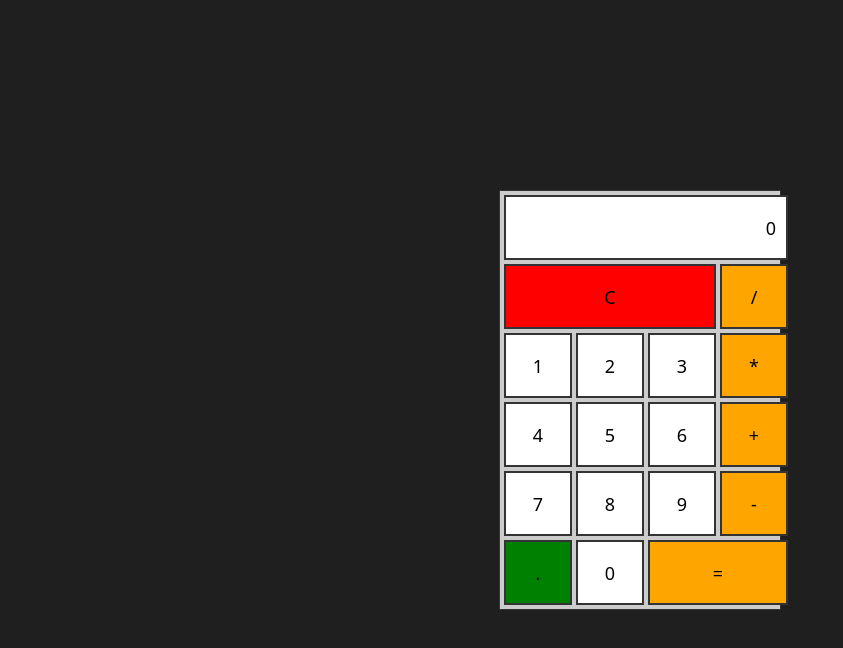
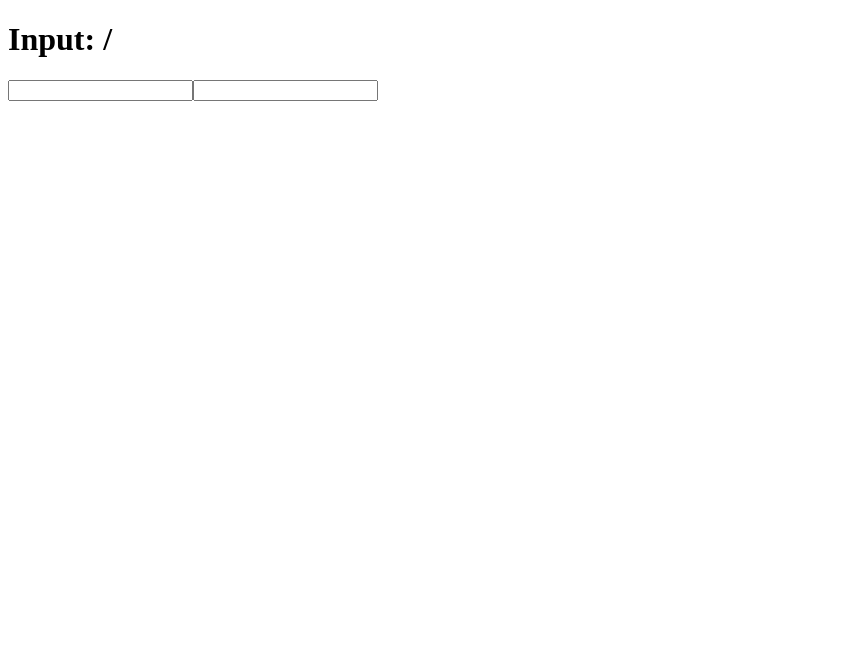
Before and after one commit to kim0hun/Inflearn_React, a React (Vite) app in the folder study/: page / in a window 1280 px wide. Shown: the top 648 px of the page, without its empty margins (0-843 px from the left). Built offline with nearby package versions, Linux system fonts and the light colour scheme.

Commit message:
126. 제어 컴포넌트 - 한 줄 입력 요소

```diff
--- a/study/src/App.tsx
+++ b/study/src/App.tsx
@@ -1,9 +1,9 @@
-import Calculator from "./compononets/Calculator";
+import Input from "./compononets/controlled/Input";
 
 export default function App() {
   return (
     <>
-      <Calculator />
+      <Input />
     </>
   );
 }
--- a/study/src/compononets/Calculator.tsx
+++ /dev/null
@@ -1,126 +0,0 @@
-import { useState } from "react";
-import CalculatorButton from "./CalculatorButton";
-import { initialData, performCalculation } from "../utils/calculatorUtils";
-
-export default function Calculator() {
-  const [calculatorState, setCalculatorState] =
-    useState<CalculatorState>(initialData);
-
-  // 'C'를 클릭했을 때 함수
-  const handleClear = () => {
-    setCalculatorState(initialData);
-  };
-
-  // "+", "-", "*" , "/", "=" 클릭했을 때 실행되는 함수
-  const handleOperator = (
-    e: React.MouseEvent<HTMLInputElement, MouseEvent>
-  ) => {
-    const operator = e.currentTarget.value;
-
-    setCalculatorState((calculatorState) => {
-      if (calculatorState.currentNumber === "" && operator)
-        return calculatorState;
-
-      const current = parseFloat(calculatorState.currentNumber);
-      if (calculatorState.previousNumber && calculatorState.operation) {
-        const prev = parseFloat(calculatorState.previousNumber);
-        const result = performCalculation(
-          prev,
-          current,
-          calculatorState.operation
-        );
-
-        return operator === "="
-          ? {
-              currentNumber: result.toString(),
-              previousNumber: "",
-              operation: null,
-              isNewNumber: true,
-            }
-          : {
-              currentNumber: "",
-              previousNumber: result.toString(),
-              operation: operator,
-              isNewNumber: true,
-            };
-      } else if (operator === "=") {
-        return { ...calculatorState, isNewNumber: true };
-      }
-      return {
-        currentNumber: "",
-        previousNumber: current.toString(),
-        operation: operator,
-        isNewNumber: true,
-      };
-    });
-  };
-
-  // 0 ~ 9 까지 클릭했을 때 실행되는 함수
-  const handleNum = (e: React.MouseEvent<HTMLInputElement, MouseEvent>) => {
-    console.log(e.currentTarget.value);
-    const value = e.currentTarget.value;
-    setCalculatorState((calculatorState) => ({
-      ...calculatorState,
-      currentNumber: calculatorState.isNewNumber
-        ? value
-        : calculatorState.currentNumber + value,
-      isNewNumber: false,
-    }));
-  };
-
-  // . 클릭했을 때 실행되는 함수
-  const handleDot = () => {
-    setCalculatorState((calculatorState) => {
-      if (calculatorState.currentNumber.includes(".")) return calculatorState;
-      return {
-        ...calculatorState,
-        currentNumber: calculatorState.currentNumber + ".",
-        isNewNumber: false,
-      };
-    });
-  };
-
-  const buttonConfigs: ButtonConfigs[] = [
-    { value: "C", className: "calc-clear", onClick: handleClear },
-    { value: "/", className: "calc-operator", onClick: handleOperator },
-    { value: "1", className: "calc-num", onClick: handleNum },
-    { value: "2", className: "calc-num", onClick: handleNum },
-    { value: "3", className: "calc-num", onClick: handleNum },
-    { value: "*", className: "calc-operator", onClick: handleOperator },
-    { value: "4", className: "calc-num", onClick: handleNum },
-    { value: "5", className: "calc-num", onClick: handleNum },
-    { value: "6", className: "calc-num", onClick: handleNum },
-    { value: "+", className: "calc-operator", onClick: handleOperator },
-    { value: "7", className: "calc-num", onClick: handleNum },
-    { value: "8", className: "calc-num", onClick: handleNum },
-    { value: "9", className: "calc-num", onClick: handleNum },
-    { value: "-", className: "calc-operator", onClick: handleOperator },
-    { value: ".", className: "calc-dot", onClick: handleDot },
-    { value: "0", className: "calc-num", onClick: handleNum },
-    { value: "=", className: "calc-result", onClick: handleOperator },
-  ];
-
-  return (
-    <>
-      <div className="bg-[#1f1f1f] flex items-center justify-center h-screen">
-        <article className="w-70.5 border border-[#333] bg-[#ccc] p-1">
-          <form
-            className="grid grid-cols-[repeat(4, 65px)] auto-rows-[65px] gap-1"
-            name="forms"
-          >
-            <input
-              type="text"
-              className="calc-input"
-              name="output"
-              readOnly
-              value={calculatorState.currentNumber}
-            />
-            {buttonConfigs.map((button) => (
-              <CalculatorButton key={button.value} {...button} />
-            ))}
-          </form>
-        </article>
-      </div>
-    </>
-  );
-}
--- a/study/src/compononets/CalculatorButton.tsx
+++ /dev/null
@@ -1,16 +0,0 @@
-export default function CalculatorButton({
-  value,
-  className,
-  onClick,
-}: ButtonConfigs) {
-  return (
-    <>
-      <input
-        type="button"
-        className={className}
-        value={value}
-        onClick={onClick}
-      />
-    </>
-  );
-}
--- /dev/null
+++ b/study/src/compononets/controlled/Input.tsx
@@ -0,0 +1,46 @@
+import { useState } from "react";
+
+export default function Input() {
+  const [input, setInput] = useState("");
+  const handleInputChange = (e: React.ChangeEvent<HTMLInputElement>) => {
+    setInput(e.target.value);
+  };
+
+  const [pw, setPw] = useState("");
+  const handlePwChange = (e: React.ChangeEvent<HTMLInputElement>) => {
+    setPw(e.target.value);
+  };
+
+  const [formState, setFormState] = useState({
+    email: "",
+    password: "",
+  });
+  const handleFormStateChange = (e: React.ChangeEvent<HTMLInputElement>) => {
+    setFormState((formState) => ({
+      ...formState,
+      [e.target.name]: e.target.value,
+    }));
+  };
+
+  return (
+    <>
+      <form>
+        <h1>
+          Input: {formState.email} / {formState.password}
+        </h1>
+        <input
+          type="text"
+          name="email"
+          value={formState.email}
+          onChange={handleFormStateChange}
+        />
+        <input
+          type="password"
+          name="password"
+          value={formState.password}
+          onChange={handleFormStateChange}
+        />
+      </form>
+    </>
+  );
+}
--- a/study/src/main.tsx
+++ b/study/src/main.tsx
@@ -1,10 +1,9 @@
 import { StrictMode } from "react";
 import { createRoot } from "react-dom/client";
-import "./styles/index.css";
 import App from "./App.tsx";
 
 createRoot(document.getElementById("root")!).render(
   <StrictMode>
     <App />
-  </StrictMode>
+  </StrictMode>,
 );
--- a/study/src/styles/index.css
+++ /dev/null
@@ -1 +0,0 @@
-@import "./tailwind.css";
--- a/study/src/styles/tailwind.css
+++ /dev/null
@@ -1,31 +0,0 @@
-@import "tailwindcss";
-
-@utility calc-btn {
-  @apply border-2 border-[#333] cursor-pointer text-lg hover:shadow-[1px_1px_2px_#333];
-}
-
-@layer components {
-  .calc-input {
-    @apply bg-white col-span-4 text-right px-2.5 calc-btn;
-  }
-
-  .calc-clear {
-    @apply bg-[red] col-span-3 calc-btn;
-  }
-
-  .calc-operator {
-    @apply bg-[orange] calc-btn;
-  }
-
-  .calc-num {
-    @apply bg-white calc-btn;
-  }
-
-  .calc-dot {
-    @apply bg-[green] calc-btn;
-  }
-
-  .calc-result {
-    @apply bg-[orange] col-span-2 calc-btn;
-  }
-}
--- a/study/src/types/props.d.ts
+++ /dev/null
@@ -1,12 +0,0 @@
-type ButtonConfigs = {
-  value: string;
-  className: string;
-  onClick: (e: React.MouseEvent<HTMLInputElement, MouseEvent>) => void;
-};
-
-type CalculatorState = {
-  currentNumber: string;
-  previousNumber: string;
-  operation: null | string;
-  isNewNumber: boolean;
-};
--- a/study/src/utils/calculatorUtils.ts
+++ /dev/null
@@ -1,26 +0,0 @@
-
-export const performCalculation = (
-  prev: number,
-  current: number,
-  operation: string
-) => {
-  switch (operation) {
-    case "+":
-      return prev + current;
-    case "-":
-      return prev - current;
-    case "*":
-      return prev * current;
-    case "/":
-      return prev / current;
-    default:
-      return current;
-  }
-};
-
-export const initialData: CalculatorState = {
-  currentNumber: "0", // 현재 입력 표시되는 숫자
-  previousNumber: "", // 이전에 입력된 숫자
-  operation: null, // 현재 선택된 연산자("+", "-", "/", "*")
-  isNewNumber: true, // 새로운 숫자 입력 여부
-};
```
